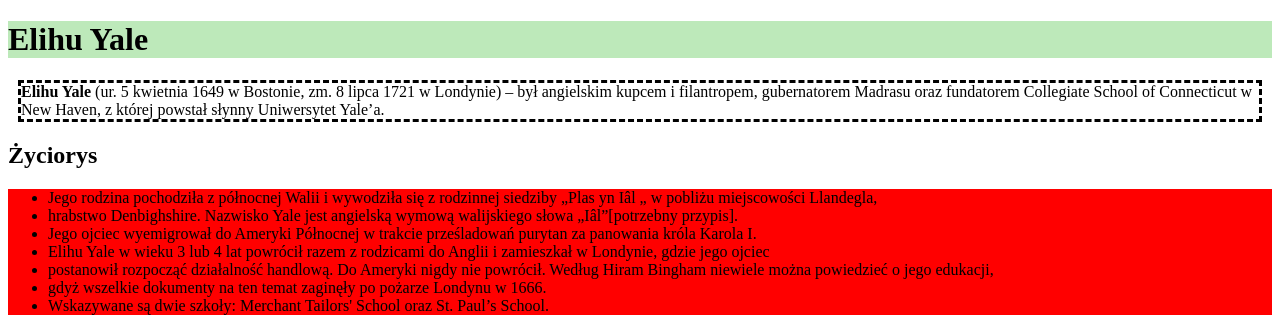
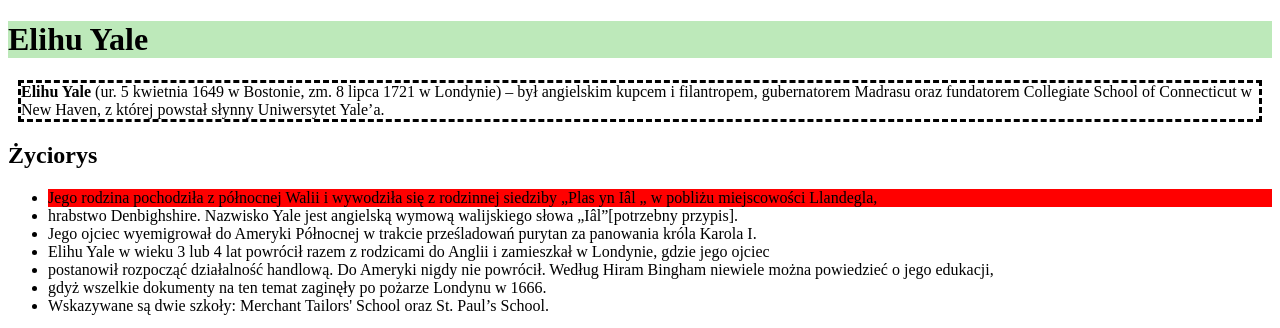
Before and after one commit to robertwozniak96/lab1, a plain HTML site: page index_zadanie.html in a window 1280 px wide. In both pictures the pointer is over the item 660 px from the left and 197 px from the top of the page. Shown: the top 328 px of the page. Drawn offline with Linux system fonts and the light colour scheme; grey boxes are pictures that could not be loaded.

Commit message:
Update styles.css

```diff
--- a/styles.css
+++ b/styles.css
@@ -9,4 +9,4 @@ table, th, td {
   border: 1px solid black;
   background-color: #bde9ba;
 }
-ul:hover {background-color: red;}
+li:hover {background-color: red;}
```
